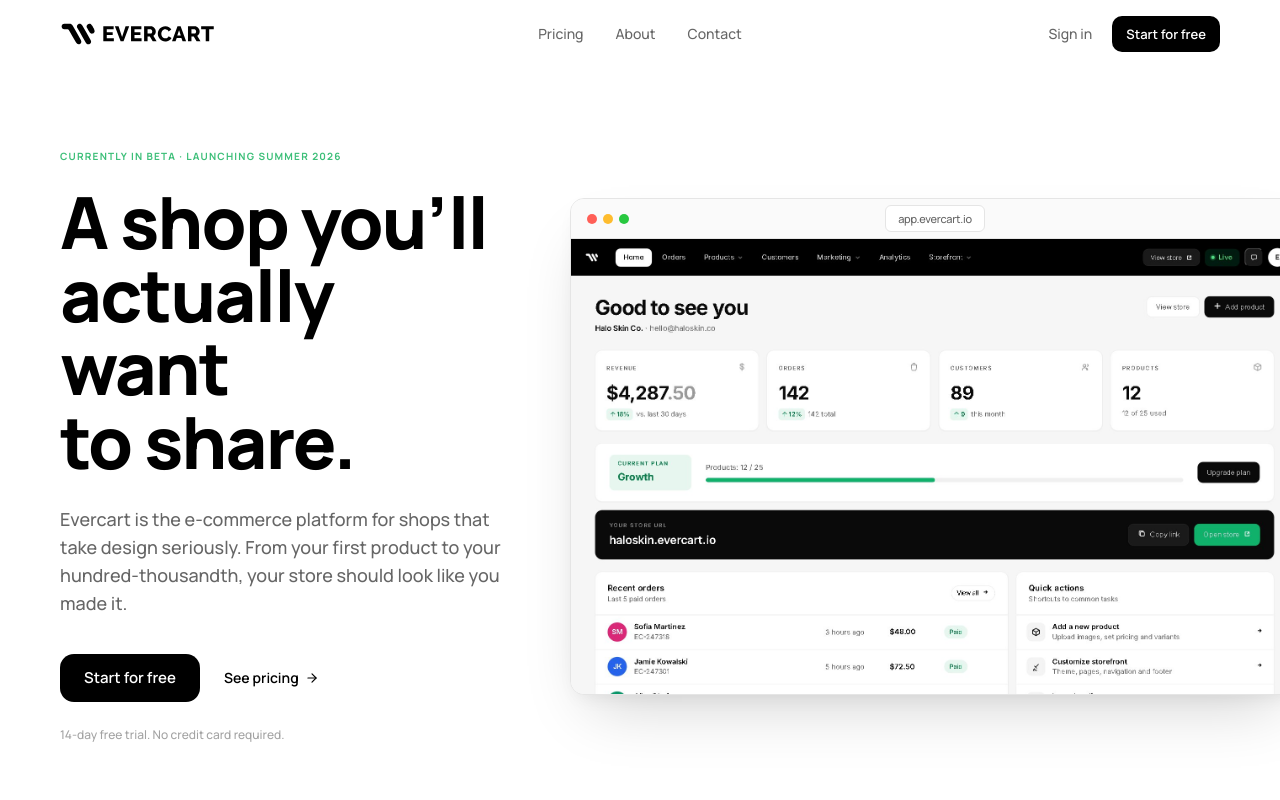
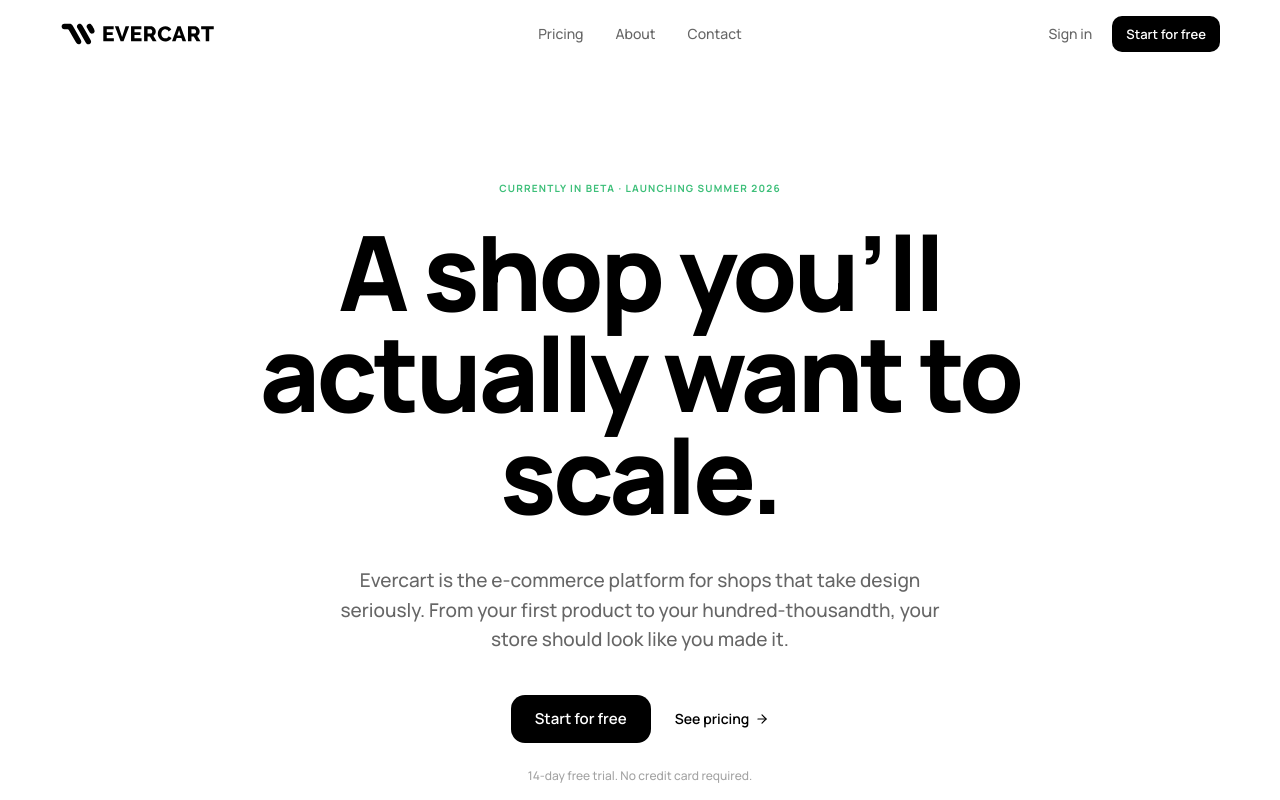
Before and after one commit to garethcoyle/evercart-website, a Next.js app: page / in a window 1280 px wide. Shown: the top 800 px of the page. Built offline with nearby package versions, Linux system fonts and the light colour scheme.

Commit message:
Hero redesign, annual pricing toggle, footer gap fix

```diff
--- a/components/Footer.tsx
+++ b/components/Footer.tsx
@@ -55,7 +55,7 @@
   const year = new Date().getFullYear();
 
   return (
-    <footer className="bg-offwhite border-t border-line mt-32 text-ink">
+    <footer className="bg-offwhite border-t border-line text-ink">
       <Container size="hero">
         <div className="pt-20 pb-12 grid grid-cols-1 md:grid-cols-12 gap-12 md:gap-8">
           {/* Brand block */}
--- a/components/homepage/Hero.tsx
+++ b/components/homepage/Hero.tsx
@@ -1,23 +1,37 @@
 "use client";
 
-import Image from "next/image";
+import { useEffect, useState } from "react";
 import Link from "next/link";
 import { ArrowRight } from "lucide-react";
-import { motion, useReducedMotion } from "framer-motion";
+import { motion, AnimatePresence, useReducedMotion } from "framer-motion";
 import { Container } from "@/components/ui/Container";
 import { Button } from "@/components/ui/Button";
-import { BrowserFrame } from "@/components/ui/BrowserFrame";
 import { APPLE_CURVE } from "@/lib/motion";
+
+// Words that cycle in the headline. Each works as a completion of
+// "A shop you'll actually want to ___." Single syllables for rhythm.
+const CYCLE_WORDS = ["share", "run", "scale", "grow"] as const;
+const CYCLE_INTERVAL_MS = 2800;
 
 export function Hero() {
   const reduced = useReducedMotion();
+  const [wordIndex, setWordIndex] = useState(0);
+
+  useEffect(() => {
+    if (reduced) return;
+    const id = setInterval(() => {
+      setWordIndex((i) => (i + 1) % CYCLE_WORDS.length);
+    }, CYCLE_INTERVAL_MS);
+    return () => clearInterval(id);
+  }, [reduced]);
+
+  const currentWord = reduced ? CYCLE_WORDS[0] : CYCLE_WORDS[wordIndex];
 
   return (
-    <section className="relative pt-12 md:pt-20 pb-16 md:pb-24 overflow-hidden">
+    <section className="relative pt-16 md:pt-28 pb-24 md:pb-36 overflow-hidden">
       <Container size="hero">
-        <div className="grid grid-cols-1 lg:grid-cols-12 gap-12 lg:gap-16 items-center">
-          {/* Left: copy block */}
-          <div className="lg:col-span-5">
+        <div className="max-w-[1100px] mx-auto text-center">
+          {/* Eyebrow */}
           <motion.p
             initial={reduced ? { opacity: 0 } : { opacity: 0, y: 8 }}
             animate={{ opacity: 1, y: 0 }}
@@ -27,31 +41,49 @@
             Currently in beta · Launching summer 2026
           </motion.p>
 
+          {/* Headline with cycling word */}
           <motion.h1
             initial={reduced ? { opacity: 0 } : { opacity: 0, y: 14 }}
             animate={{ opacity: 1, y: 0 }}
             transition={{ duration: 0.6, delay: 0.08, ease: APPLE_CURVE }}
-              className="mt-5 text-[44px] sm:text-[56px] lg:text-[72px] font-extrabold tracking-[-0.025em] leading-[1.02] text-ink"
+            className="mt-6 text-[48px] sm:text-[72px] lg:text-[104px] font-extrabold tracking-[-0.035em] leading-[0.98] text-ink"
           >
-              A shop you&rsquo;ll<br />actually want<br />to share.
+            <span className="block">A shop you&rsquo;ll</span>
+            <span className="block">actually want to</span>
+            <span className="block relative">
+              <AnimatePresence mode="wait">
+                <motion.span
+                  key={currentWord}
+                  initial={reduced ? { opacity: 0 } : { opacity: 0, y: 18 }}
+                  animate={{ opacity: 1, y: 0 }}
+                  exit={reduced ? { opacity: 0 } : { opacity: 0, y: -18 }}
+                  transition={{ duration: 0.45, ease: APPLE_CURVE }}
+                  className="inline-block"
+                >
+                  {currentWord}.
+                </motion.span>
+              </AnimatePresence>
+            </span>
           </motion.h1>
 
+          {/* Subhead */}
           <motion.p
             initial={reduced ? { opacity: 0 } : { opacity: 0, y: 14 }}
             animate={{ opacity: 1, y: 0 }}
             transition={{ duration: 0.6, delay: 0.18, ease: APPLE_CURVE }}
-              className="mt-7 text-[17px] lg:text-[18px] leading-[1.55] text-meta max-w-[460px]"
+            className="mt-10 max-w-[620px] mx-auto text-[17px] lg:text-[19px] leading-[1.55] text-meta"
           >
             Evercart is the e-commerce platform for shops that take design
             seriously. From your first product to your hundred-thousandth,
             your store should look like you made it.
           </motion.p>
 
+          {/* CTAs */}
           <motion.div
             initial={reduced ? { opacity: 0 } : { opacity: 0, y: 14 }}
             animate={{ opacity: 1, y: 0 }}
             transition={{ duration: 0.6, delay: 0.28, ease: APPLE_CURVE }}
-              className="mt-9 flex flex-wrap items-center gap-x-6 gap-y-4"
+            className="mt-10 flex flex-wrap items-center justify-center gap-x-6 gap-y-4"
           >
             <Button
               href="https://app.evercart.io/auth/signup"
@@ -73,6 +105,7 @@
             </Link>
           </motion.div>
 
+          {/* Trial caveat */}
           <motion.p
             initial={reduced ? { opacity: 0 } : { opacity: 0 }}
             animate={{ opacity: 1 }}
@@ -82,34 +115,6 @@
             14-day free trial. No credit card required.
           </motion.p>
         </div>
-
-          {/* Right: dashboard image, slightly bleeding past container for scale */}
-          <div className="lg:col-span-7 lg:-mr-12 xl:-mr-20">
-            <motion.div
-              initial={
-                reduced ? { opacity: 0 } : { opacity: 0, y: 28, scale: 0.985 }
-              }
-              animate={{ opacity: 1, y: 0, scale: 1 }}
-              transition={{
-                duration: 0.8,
-                delay: 0.15,
-                ease: APPLE_CURVE,
-              }}
-            >
-              <BrowserFrame url="app.evercart.io">
-                <Image
-                  src="/product/dashboard-home.png"
-                  width={2400}
-                  height={1350}
-                  alt="The Evercart dashboard showing revenue, orders, customers, and recent activity for Halo Skin Co."
-                  sizes="(max-width: 1024px) 100vw, 60vw"
-                  priority
-                  className="block w-full h-auto"
-                />
-              </BrowserFrame>
-            </motion.div>
-          </div>
-        </div>
       </Container>
     </section>
   );
--- a/lib/homepage-imagery.ts
+++ b/lib/homepage-imagery.ts
@@ -50,7 +50,7 @@
       caption: "Skincare, Lisbon.",
     },
     {
-      src: U("1599642944-5d29def8ddcf"),
+      src: U("1602874801007-aa84d4f0e1f4"),
       alt: "Home fragrance product photography",
       caption: "Home fragrance, Stockholm.",
     },
```
Also changed, not shown: components/homepage/PricingTeaser.tsx (+103 -15 lines). Lines whose indentation alone changed are shown as unchanged.
